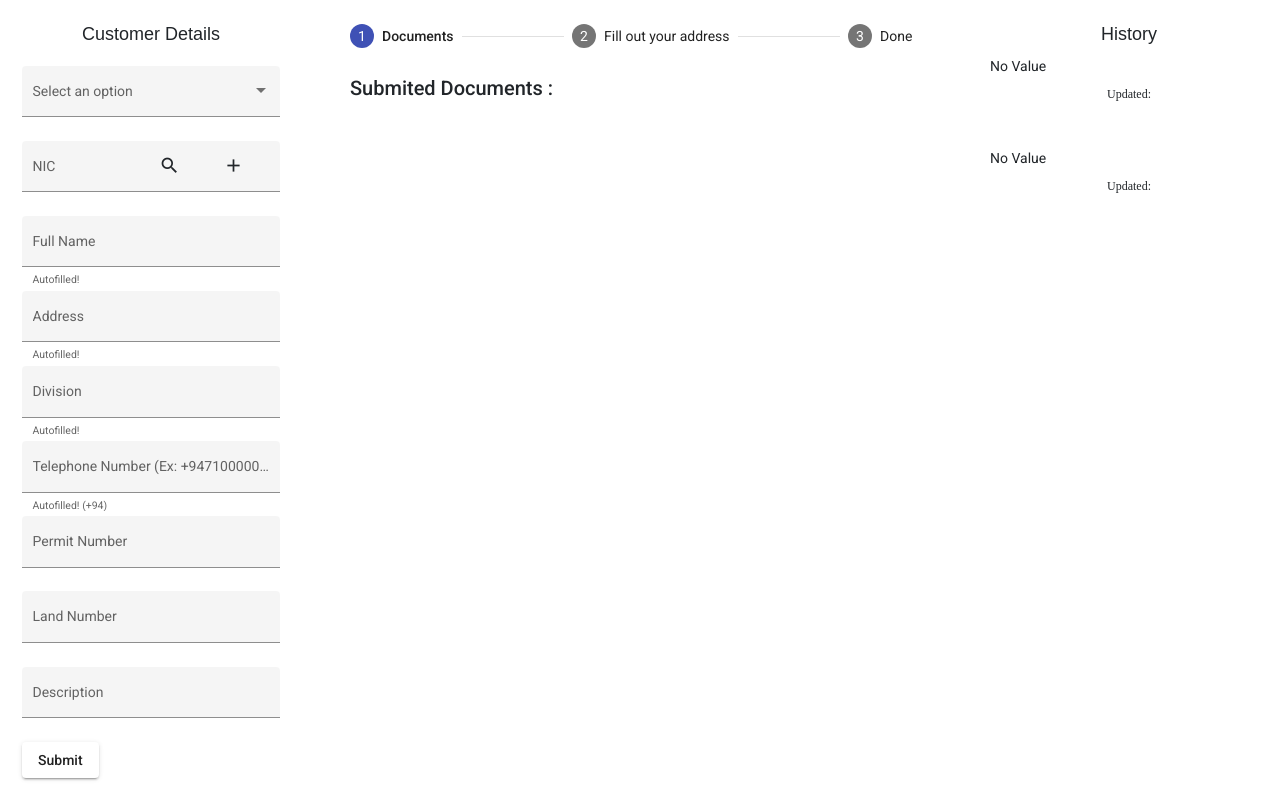
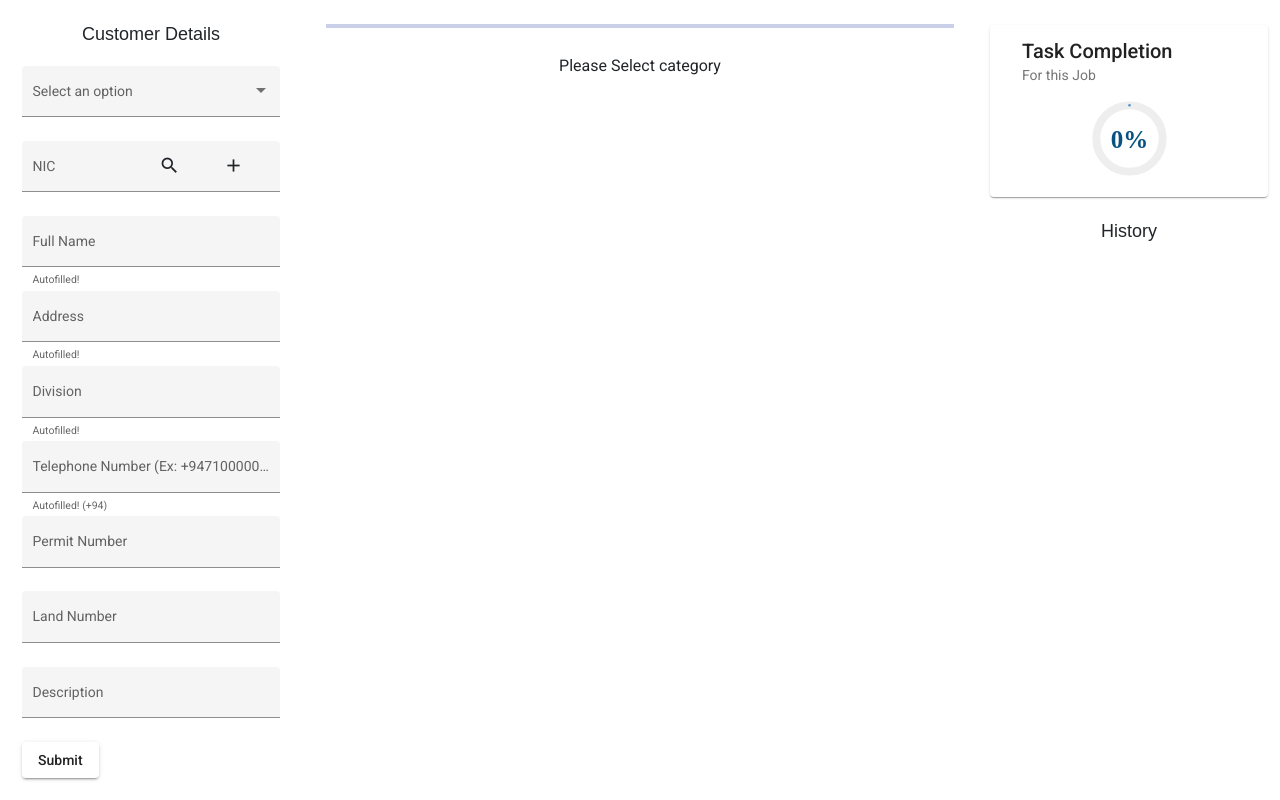
Before and after one commit to sankawarapitiya/uitest, an Angular app: page /w1 in a window 1280 px wide. Built offline with nearby package versions, Linux system fonts and the light colour scheme.

Commit message:
precentage

```diff
--- a/src/app/wz1/wz1.component.css
+++ b/src/app/wz1/wz1.component.css
@@ -13,7 +13,7 @@
       font-family: Arial, Helvetica, sans-serif;
     }
 
-    .mat-select-panel mat-option.mat-option {
+    */ mat-select-panel mat-option.mat-option {
       height: unset;
     }
 
@@ -27,14 +27,17 @@
       padding: 0;
       margin: 0 0 .5rem 0;
     }
+
     .figCaption {
       text-align: center;
     }
+
     .figCaption .__text {
       font-family: 'Source Sans Pro';
       font-size: 12px;
       padding: 0 .5rem;
     }
+
     .circular-chart {
       display: block;
       max-width: 75px;
@@ -64,9 +67,11 @@
     .circular-chart.orange .circle {
       stroke: #ff9f00;
     }
+
     .circular-chart.blue .circle {
       stroke: #5093d5;
     }
+
     .percentage {
       fill: #085280;
       font-family: 'Source Sans Pro';
--- a/src/app/wz1/wz1.component.html
+++ b/src/app/wz1/wz1.component.html
@@ -63,7 +63,14 @@
       </form>
     </div>
   </div>
-  <div class="col-md-6">
+  <div class="col-md-6 mt-4">
+
+    <!-- {{documentGroup.value |json}} -->
+    <mat-progress-bar mode="determinate" value="{{percentage}}"></mat-progress-bar>
+
+    <div class="container">
+
+      <div class="container" *ngIf="selectedObject != null; else notSelected">
         <mat-stepper [linear]="isLinear" #stepper (selectionChange)="onStepChange($event)">
           <mat-step [stepControl]="documentGroup">
             <form [formGroup]="documentGroup">
@@ -74,31 +81,31 @@
                 <div class="row" *ngIf="selectedObject != null">
                   <div class="col-6" *ngFor="let item of selectedObject?.checkDoc; let i = index">
                     <p>
-                  <mat-checkbox formControlName="{{ item.contolName }}" *ngIf="item.type == 'checkBox'">
+                      <mat-checkbox formControlName="{{ item.contolName }}" *ngIf="item.type == 'checkBox'"
+                        required="true">
                         {{ item.value}}
                       </mat-checkbox>
                     </p>
                     <mat-form-field class="example-full-width" *ngIf="item.type == 'input'">
                       <mat-label> {{ item.value}}</mat-label>
-                  <input type="text" matInput formControlName="{{ item.contolName }}" placeholder="{{ item.value}}">
+                      <input type="text" matInput formControlName="{{ item.contolName }}" placeholder="{{ item.value}}"
+                        required="true">
                     </mat-form-field>
                   </div>
                   <div>
-                <button mat-button color="accent" (click)="check()">Save</button>
                     <button mat-button matStepperNext>Next</button>
                   </div>
                 </div>
               </section>
             </form>
           </mat-step>
-      <mat-step [stepControl]="verificationGroup" label="Fill out your address">
+          <mat-step [stepControl]="verificationGroup" label="Reports">
             <form [formGroup]="verificationGroup">
               <section class="example-section" [formGroup]="verificationGroup">
                 <div class="row" *ngIf="selectedObject != null">
                   <div class="col-6" *ngFor="
                   let verify of selectedObject?.verification;
-                  let i = index
-                ">
+                  let i = index">
                     <p>
                       <mat-checkbox formControlName="{{ verify?.contolName }}" required>
                         {{ verify.value }}
@@ -114,21 +121,66 @@
               </div>
             </form>
           </mat-step>
-      <mat-step>
-        <ng-template matStepLabel>Done</ng-template>
-        <p>You are now done.</p>
+
+          <mat-step [stepControl]="approvalGroup" label="Approval">
+            <form [formGroup]="approvalGroup">
+              <section class="example-section" [formGroup]="approvalGroup">
+                <div class="row" *ngIf="selectedObject != null">
+                  <div class="col-6" *ngFor="
+                  let aproval of selectedObject?.aproval;
+                  let i = index">
+                    <p>
+                      <mat-checkbox formControlName="{{ aproval?.contolName }}" required>
+                        {{ aproval.value }}
+                      </mat-checkbox>
+                    </p>
+                  </div>
+                </div>
+              </section>
 
               <div>
                 <button mat-button matStepperPrevious>Back</button>
+                <button mat-button matStepperNext>Next</button>
+              </div>
+            </form>
+          </mat-step>
+          <mat-step>
+            <ng-template matStepLabel>Done</ng-template>
+            <div class="container">
+              <h2>You are now done.</h2>
+            </div>
+
+
+
+            <div>
+              <button mat-button matStepperPrevious>Back</button>
+              <button mat-button color="accent" (click)="check()">Save</button>
               <button mat-button (click)="stepper.reset()">Reset</button>
             </div>
           </mat-step>
         </mat-stepper>
       </div>
+      <ng-template #notSelected>
+        <div class="text-center mt-4">
+          <h3>Please Select category</h3>
+
+        </div>
+
+      </ng-template>
+
+    </div>
+
+
+  </div>
   <div class="col-md-3">
     <div class="column">
-      <p class="text-center mt-4 text-bold">History</p>
-      <div class="container">
+      <div class="container mt-10 mp-4">
+         <mat-card class="mt-10" style="margin-top: 25px;">
+        <mat-card-header>
+          <mat-card-title>Task Completion</mat-card-title>
+          <mat-card-subtitle>For this Job</mat-card-subtitle>
+        </mat-card-header>
+        <mat-card-content>
           <figure class="figure">
             <ng-container *ngIf="percentage; else noValue">
               <svg viewBox="0 0 36 36" class="circular-chart blue">
@@ -146,38 +198,19 @@
               No Value
             </ng-template>
           </figure>
-        <figcaption class="figCaption">
-          <p class="__text">Updated: </p>
-        </figcaption>
+        </mat-card-content>
+      </mat-card>
+      </div>
 
     </div>
+
+
+    <div class="column">
+      <p class="text-center mt-4 text-bold">History</p>
+
 
       <div class="column form-padding"></div>
     </div>
 
-    <div class="column">
-      <div class="container">
-        <figure class="figure">
-          <ng-container *ngIf="percentage; else noValue">
-            <svg viewBox="0 0 36 36" class="circular-chart blue">
-              <title>Percentage chart showing confidence level for this appraisal at {{percentage}}%</title>
-              <path class="circle-bg" d="M18 2.0845
-                a 15.9155 15.9155 0 0 1 0 31.831
-                a 15.9155 15.9155 0 0 1 0 -31.831" />
-              <path class="circle" [attr.stroke-dasharray]="formattedDashArray" d="M18 2.0845
-                a 15.9155 15.9155 0 0 1 0 31.831
-                a 15.9155 15.9155 0 0 1 0 -31.831" />
-              <text x="18" y="22.35" class="percentage">{{percentage}}%</text>
-            </svg>
-          </ng-container>
-          <ng-template #noValue>
-            No Value
-          </ng-template>
-        </figure>
-        <figcaption class="figCaption">
-          <p class="__text">Updated: </p>
-        </figcaption>
 
   </div>
-    </div>
-  </div>
--- a/src/app/wz1/wz1.component.ts
+++ b/src/app/wz1/wz1.component.ts
@@ -19,10 +19,11 @@ export class Wz1Component implements OnInit {
   selected = '';
   selectedObject: any;
   // public percentage : number = 0;
-  @Input() percentage?: string;
+  @Input() percentage?: string = "0" ;
 
   documentGroup: FormGroup = new FormGroup({});
   verificationGroup: FormGroup = new FormGroup({});
+  approvalGroup:  FormGroup = new FormGroup({});
 
   public options: any[] = [
     {
@@ -70,7 +71,13 @@ export class Wz1Component implements OnInit {
         { contolName: 'affidavit', value: 'Affidavit', type: 'checkBox' },
         { contolName: 'dsReport', value: 'D.S Report', type: 'checkBox' },
       ],
-      completion: ['status'],
+      aproval: [
+        { contolName: 'ds_approvel', value: 'D.S Approval', type: 'checkBox' },
+      ],
+
+      completion: [
+        { contolName: 'dsReport', value: 'D.S Report', type: 'checkBox' },
+      ],
     },
     {
       id: 'PA2',
@@ -116,6 +123,9 @@ export class Wz1Component implements OnInit {
         { contolName: 'affidavit', value: 'Affidavit', type: 'checkBox' },
         { contolName: 'dsReport', value: 'D.S Report', type: 'checkBox' },
       ],
+      aproval: [
+        { contolName: 'ds_approvel', value: 'D.S Approval', type: 'checkBox' },
+      ],
       completion: ['status'],
     },
   ];
@@ -123,18 +133,20 @@ export class Wz1Component implements OnInit {
   constructor(
     private _formBuilder: FormBuilder,
   ) {
-    this.documentGroup = this._formBuilder.group({});
+    // this.documentGroup = this._formBuilder.group({});
   }
 
   onJobChange(event: any) {
     let selectedCat = event;
     this.selectedObject = this.options.find(({ id }) => id === selectedCat);
     this.genarateForm(this.selectedObject);
+    this.percentage = "0";
   }
 
   genarateForm(selectedObject: any) {
     this.documentGroup.reset();
     this.verificationGroup.reset();
+    this.approvalGroup.reset();
     selectedObject?.checkDoc.forEach((element: any) => {
       this.documentGroup?.addControl(
         element?.contolName,
@@ -142,6 +154,12 @@ export class Wz1Component implements OnInit {
       );
     });
 
+    selectedObject?.aproval.forEach((element: any) => {
+      this.approvalGroup?.addControl(
+        element?.contolName,
+        new FormControl('', Validators.required)
+      );
+    });
     selectedObject?.verification.forEach((element: any) => {
       this.verificationGroup?.addControl(
         element?.contolName,
@@ -156,21 +174,20 @@ export class Wz1Component implements OnInit {
   get formattedDashArray() {
     return this.percentage + ', 100';
   }
+
   check(): number {
     const documentGroupcontrols = this.documentGroup.controls;
     const verificationGroupcontrols = this.verificationGroup.controls;
     const invalidArr = [];
     const validArr = [];
+    for (const name in documentGroupcontrols) {
 
-
-    for (const name in documentGroupcontrols) {
       if (documentGroupcontrols[name].status === 'INVALID') {
         invalidArr.push(name);
       } else {
         validArr.push(name);
       }
     }
-
     for (const name in verificationGroupcontrols) {
       if (verificationGroupcontrols[name].status === 'INVALID') {
         invalidArr.push(name);
@@ -178,8 +195,8 @@ export class Wz1Component implements OnInit {
         validArr.push(name);
       }
     }
-    console.log(`valid count : ${validArr.length}`)
-    console.log(`invalid count : ${invalidArr.length}`)
+    // console.log(`valid count : ${validArr.length}`)
+    // console.log(`invalid count : ${invalidArr.length}`)
     const presentage = Math.round(validArr.length / (validArr.length + invalidArr.length) * 100)
     console.log(presentage)
     return presentage
```
Also changed, not shown: src/app/app.module.ts (+7 -2 lines). Lines whose indentation alone changed are shown as unchanged.
